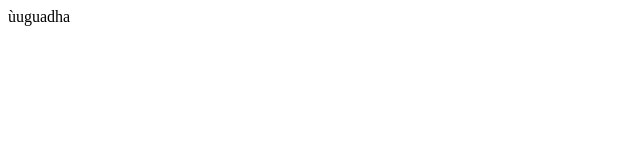
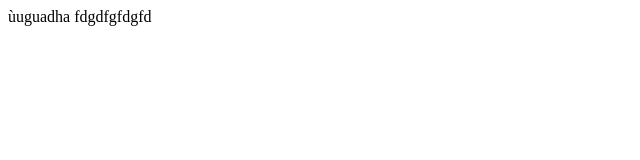
Before and after one commit to tung098/1909ephp1, a plain HTML site: page index2.html in a window 1280 px wide. Shown: the whole page, without its empty margins (0-640 px from the left). Drawn offline with Linux system fonts and the light colour scheme.

Commit message:
shfdshfs

```diff
--- a/index2.html
+++ b/index2.html
@@ -5,6 +5,6 @@
     <title>Title</title>
 </head>
 <body>
-ùuguadha
+ùuguadha fdgdfgfdgfd
 </body>
 </html>
```
